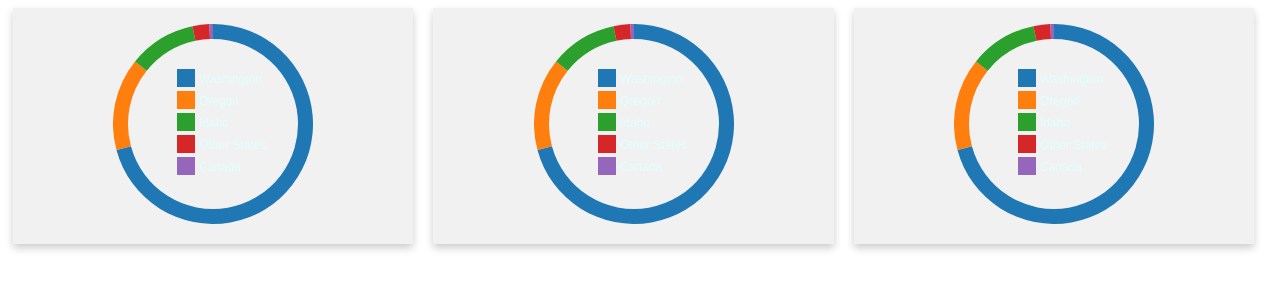
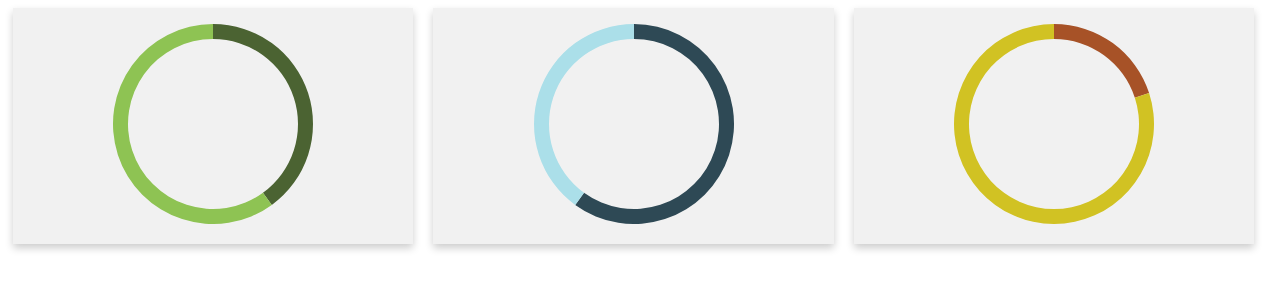
Before and after one commit to Raffasolaries/donut-charts, a plain HTML site: page index.html in a window 1280 px wide. Drawn offline with nearby package versions, Linux system fonts and the light colour scheme.

Commit message:
charts update

```diff
--- a/assets/css/style.css
+++ b/assets/css/style.css
@@ -45,10 +45,11 @@ body {
 .legend {
     font-size: 12px;
     font-family: sans-serif;
-    rect {
-        stroke-width: 2;
-    }
-    text {
-        fill: lightcyan;
-    }
 }
+
+.lengend rect {
+    stroke-width: 2;
+}
+.legend text {
+    fill: black;
+}
--- a/components/donut.js
+++ b/components/donut.js
@@ -6,27 +6,39 @@ var donutHoleRadius = totalRadius * 0.15
 var renderDonut = (type) => {
   console.log('we are in donut', data(type));
 
-  var color = d3.scaleOrdinal(d3.schemeCategory10);
+  // var color = d3.scaleOrdinal(d3.schemeCategory10);
+  var color = d3.scaleOrdinal().domain(data(type).values)
+    .range(data(type).colors)
 
   var svg = d3.select('#'+type).append('svg').attr('width', width).attr('height', height)
     .append('g')
     .attr('transform', `translate(${width / 2}, ${height / 2})`)
 
+
   var arc = d3.arc().innerRadius(totalRadius - donutHoleRadius).outerRadius(totalRadius)
 
   var pie = d3.pie()
-    .value((d) => d.acres)
+    .value((d) => d.value)
     .sort(null)
 
   var path = svg
     .selectAll('path')
-    .data(pie(data(type)))
+    .data(pie(data(type).values))
     .enter()
     .append('path')
     .attr('d', arc)
-    .attr('fill', (d, i) => color(d.data.name))
+    .attr('fill', (d, i) => color(d.value))
 
-  var legendItemSize = 18
+  svg
+    .append('tspan')
+    .attr('x', 0)
+    .attr('dy', '1.3em')
+    .text((d, i) => {
+        return type.toUpperCase()
+        return data(type).total.toString().replace(/\B(?=(\d{3})+(?!\d))/g, '.')+'€'
+    })
+
+  /* var legendItemSize = 18
   var legendSpacing = 4
 
   var legend = svg
@@ -47,11 +59,11 @@ var renderDonut = (type) => {
     .append('rect')
     .attr('width', legendItemSize)
     .attr('height', legendItemSize)
-    .style('fill', color);
+    //.style('fill', color);
 
   legend
     .append('text')
     .attr('x', legendItemSize + legendSpacing)
     .attr('y', legendItemSize - legendSpacing)
-    .text((d) => d)
+    .text(type.toUpperCase()) */
 }
--- a/models/data.js
+++ b/models/data.js
@@ -1,5 +1,5 @@
 var data = (type) => {
-    return [{
+    /* return [{
         name: 'Washington',
         acres: 32205
       }, {
@@ -14,30 +14,43 @@ var data = (type) => {
       }, {
         name: 'Canada',
         acres: 257
-      }];
+      }]; */
     switch (type) {
         case 'revenue': {
             return {
                 id: 'revenue',
-                tablet: 120000,
-                smartphone: 80000,
-                total: 200000
+                total: 200000,
+                colors: ['#8EC353', '#4B6332'],
+                values: [{
+                  value: 80000
+                }, {
+                  value: 120000
+                }]
             }
         }
         case 'impressions': {
             return {
                 id: 'impressions',
-                tablet: 20000000,
-                smartphone: 30000000,
-                total: 50000000
-            }
+                total: 50000000,
+                colors: ['#ABDFE9', '#2E4955'],
+                values: [{
+                  value: 30000000
+                }, {
+                  value: 20000000
+                }]
+              }
         }
         case 'visits': {
             return {
                 id: 'visits',
-                tablet: 480000000,
-                smartphone: 120000000,
-                total: 600000000
+                value: 480000000,
+                total: 600000000,
+                colors: ['#D1C223', '#A75227'],
+                values: [{
+                  value: 120000000
+                }, {
+                  value: 480000000
+                }]
             }
         }
     }
```
